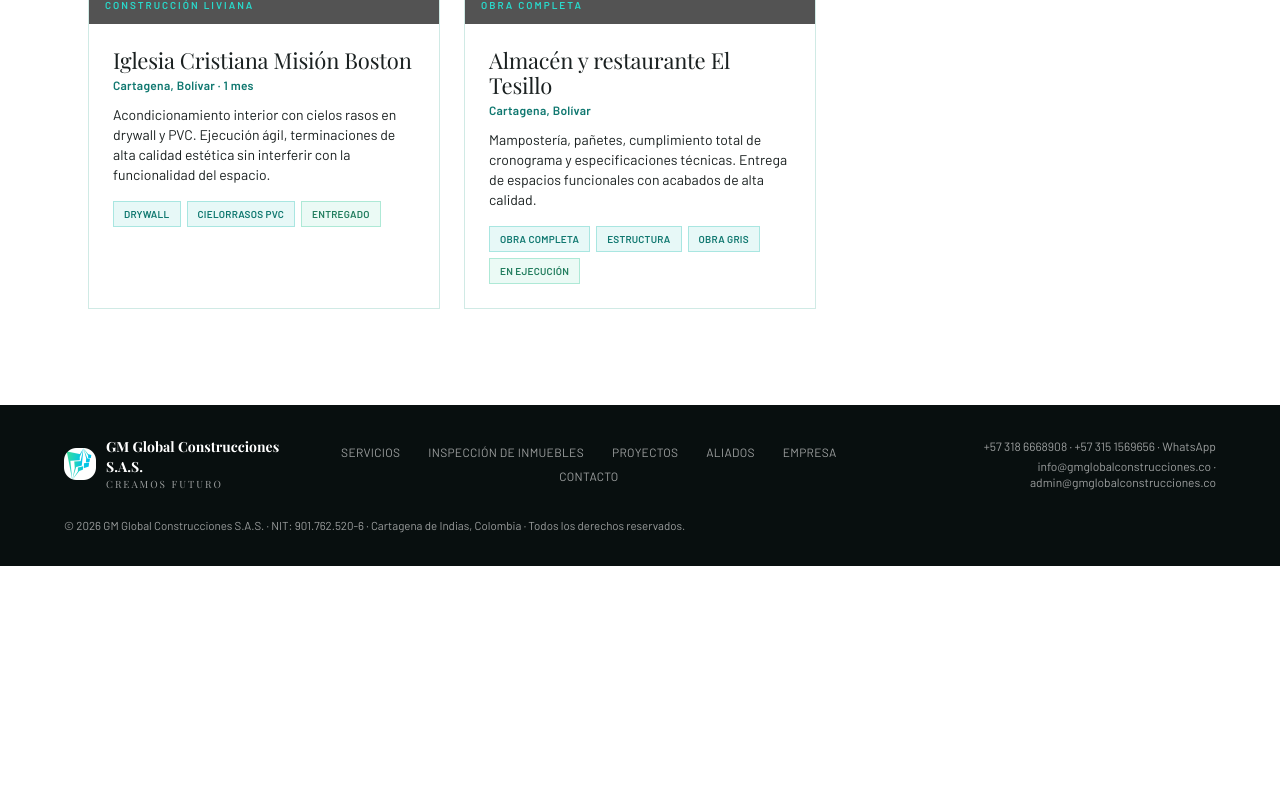
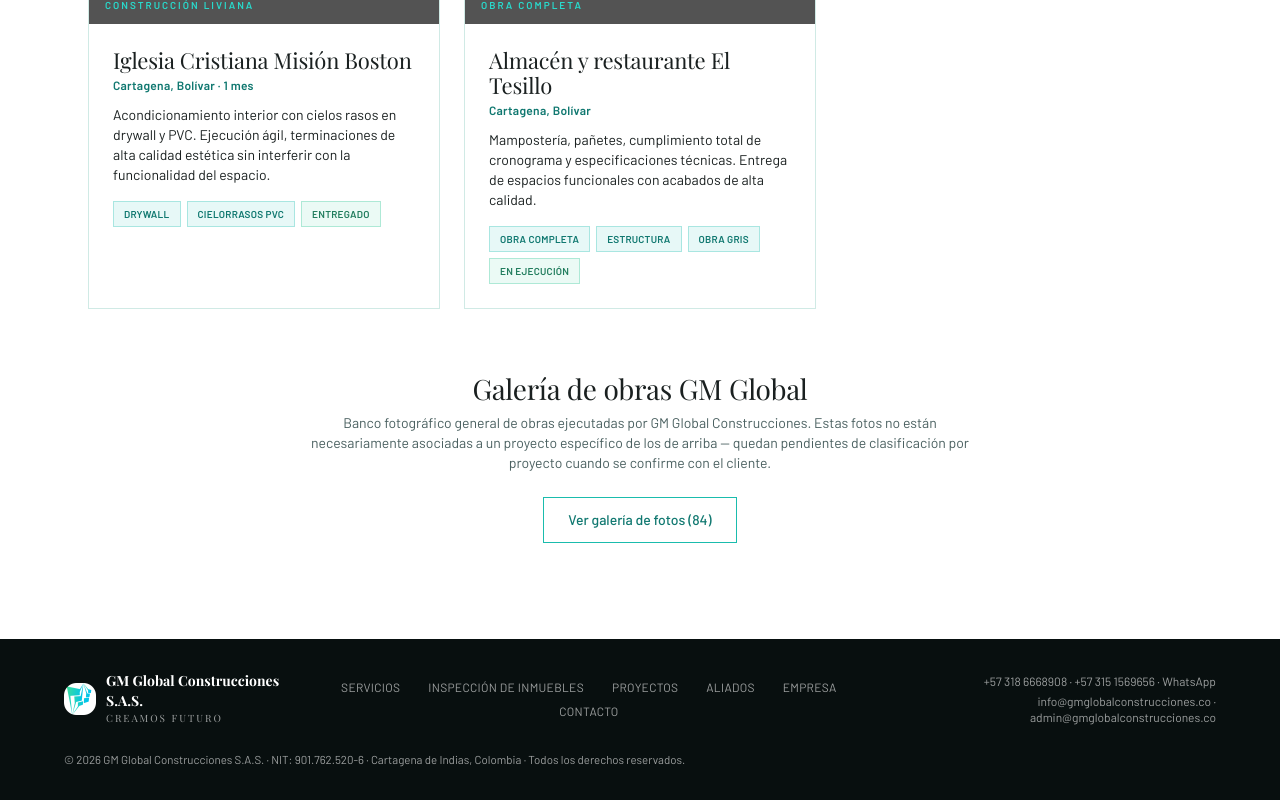
Before and after one commit to kevingm129/gm-global-construcciones, a Next.js app: page /proyectos in a window 1280 px wide. Shown: the part 1279-2079 px from the top of the page. Before the commit the page ends 1845 px from the top, so only its background shows below. Built offline with nearby package versions, Linux system fonts and the light colour scheme; no server answers; grey boxes are pictures that could not be loaded.

Commit message:
fix: mover la galería de fotos a /proyectos (índice), no a cada ficha
Es un banco general de obras, no específico de cada proyecto — tiene
más sentido una sola vez en el listado que repetido en las 5 fichas
individuales.

```diff
--- a/src/app/proyectos/[slug]/page.tsx
+++ b/src/app/proyectos/[slug]/page.tsx
@@ -4,9 +4,8 @@
 import { Breadcrumb } from "@/components/ui/Breadcrumb";
 import { Button } from "@/components/ui/Button";
 import { TagBadge } from "@/components/ui/Badge";
-import { GalleryModal } from "@/components/ui/GalleryModal";
 import { ViewTracker } from "@/components/ViewTracker";
-import { galleryImages, projects } from "@/lib/data";
+import { projects } from "@/lib/data";
 
 type Props = { params: Promise<{ slug: string }> };
 
@@ -62,18 +61,6 @@
           {project.summary}
         </p>
 
-        <div data-animate className="mt-16">
-          <h2 className="text-2xl text-text-heading">Galería de obras GM Global</h2>
-          <p className="mt-2 max-w-2xl text-sm text-text-muted">
-            Banco fotográfico general de obras ejecutadas por GM Global Construcciones. Estas fotos no están
-            necesariamente asociadas a este proyecto específico — quedan pendientes de clasificación por proyecto
-            cuando se confirme con el cliente.
-          </p>
-          <div className="mt-6">
-            <GalleryModal images={galleryImages} projectName="GM Global Construcciones" />
-          </div>
-        </div>
-
         <div data-animate className="mt-16 text-center">
           <Button href="/cotizacion" trackEvent="click_cotizacion">Solicitar cotización para un proyecto similar</Button>
         </div>
--- a/src/app/proyectos/page.tsx
+++ b/src/app/proyectos/page.tsx
@@ -2,7 +2,8 @@
 import { Breadcrumb } from "@/components/ui/Breadcrumb";
 import { PageHero } from "@/components/ui/Hero";
 import { ProjectCard } from "@/components/ui/ProjectCard";
-import { projects } from "@/lib/data";
+import { GalleryModal } from "@/components/ui/GalleryModal";
+import { galleryImages, projects } from "@/lib/data";
 
 export const metadata: Metadata = {
   title: "Proyectos",
@@ -26,6 +27,18 @@
             <ProjectCard key={project.slug} project={project} />
           ))}
         </div>
+
+        <div data-animate className="mt-16 text-center">
+          <h2 className="text-2xl text-text-heading">Galería de obras GM Global</h2>
+          <p className="mx-auto mt-2 max-w-2xl text-sm text-text-muted">
+            Banco fotográfico general de obras ejecutadas por GM Global Construcciones. Estas fotos no están
+            necesariamente asociadas a un proyecto específico de los de arriba — quedan pendientes de
+            clasificación por proyecto cuando se confirme con el cliente.
+          </p>
+          <div className="mt-6 flex justify-center">
+            <GalleryModal images={galleryImages} projectName="GM Global Construcciones" />
+          </div>
+        </div>
       </section>
     </>
   );
```
